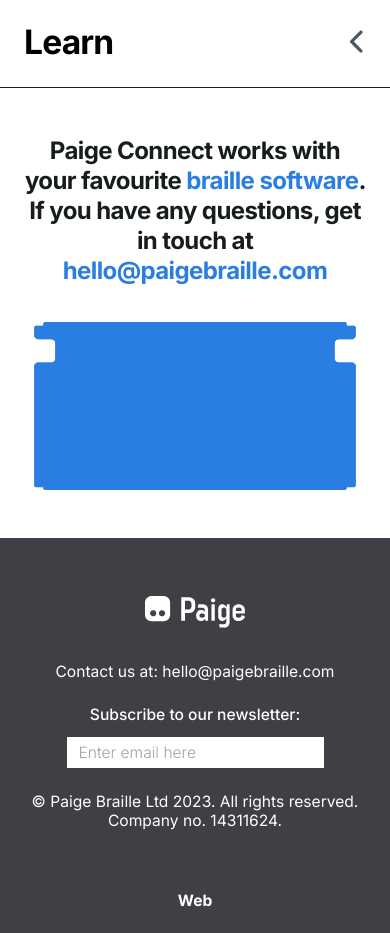
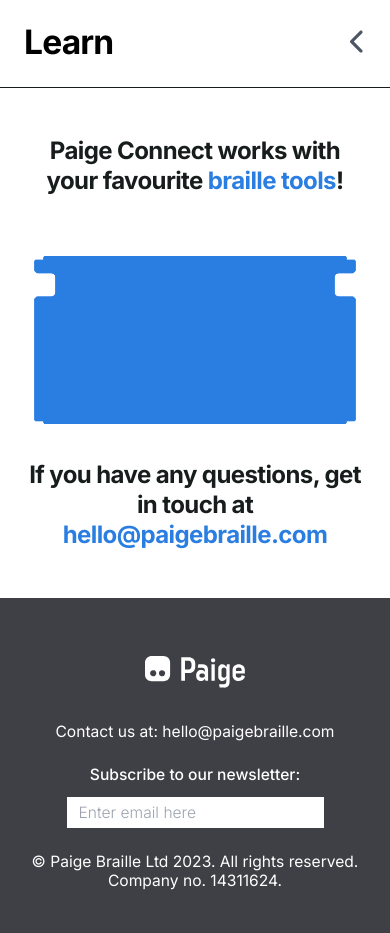
Before and after one commit to PaigeBraille/paige-website, a Next.js app: page /support in a window 390 px wide. Shown: the part 1760-2693 px from the top of the page. Built offline with nearby package versions, Linux system fonts and the light colour scheme.

Commit message:
December newsletter

```diff
--- a/components/ManualSection.tsx
+++ b/components/ManualSection.tsx
@@ -8,17 +8,21 @@
     <div className="flex flex-col bg-white px-4 py-8 md:p-8 sm:my-8 justify-between relative gap-6 sm:rounded-lg">
       <div className="flex flex-col justify-between">
         <h2 className="font-bold text-paigedarkgrey tracking-tight leading-tight text-l sm:text-xl md:text-3xl text-center">
-          Paige Connect works with your favourite {"  "}
+          Paige Connect works with your favourite {" "}
           <Link className="text-primary" href="/compatibility">
-          braille software
-          </Link>.{"  "}
-          If you have any questions, get in touch at{" "}
-          <a className="text-primary" href="mailto: hello@paigebraille.com">
-            hello@paigebraille.com
-          </a>
+          braille tools
+          </Link>!{"  "}
         </h2>
       </div>
-      <Graphic4 className="object-contain inline-flex h-28 md:h-36 " />
+      <Graphic4 className="object-contain inline-flex h-28 md:h-36 sm:mt-10 mt-4 " />
+      <div className="flex flex-col justify-between">
+        <h2 className="font-bold text-paigedarkgrey tracking-tight leading-tight text-l sm:text-xl md:text-3xl text-center">
+            If you have any questions, get in touch at{" "}
+            <a className="text-primary" href="mailto: hello@paigebraille.com">
+              hello@paigebraille.com
+            </a>
+        </h2>
+      </div>
     </div>
   );
 }
```
Also changed, not shown: content/news/2December.md (added, +26 -0 lines), public/news-imgs/news_dec.jpeg (added).
